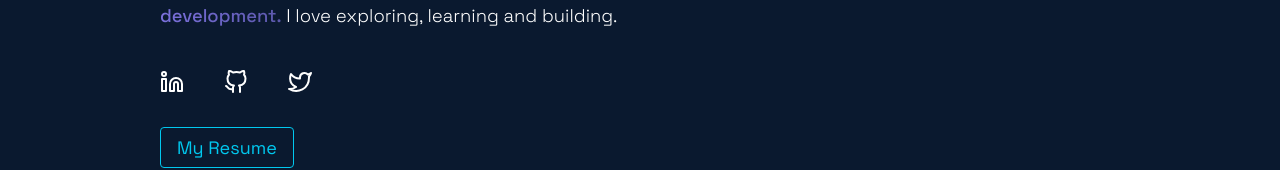
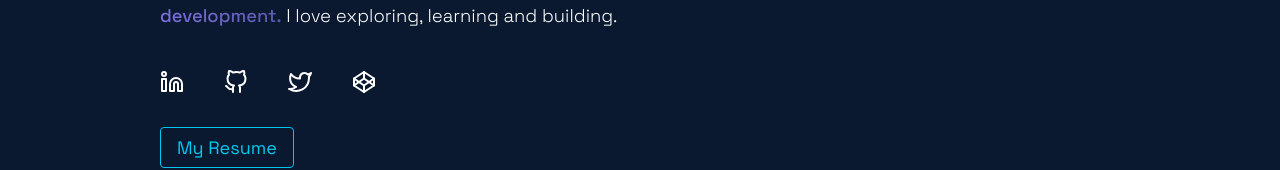
Before and after one commit to ajoykumardas12/portfolio23, a Next.js app: page / in a window 1280 px wide. Shown: the part 487-657 px from the top of the page. Built offline with nearby package versions, Linux system fonts and the light colour scheme; a web font is replaced by a local one.

Commit message:
add codepen social

```diff
--- a/app/components/SocialIcons.tsx
+++ b/app/components/SocialIcons.tsx
@@ -34,11 +34,15 @@ function SocialIcons() {
           <Twitter iconClass="icon" />
         </a>
       </li>
-      {/* <li>
-        <a href="">
-          <Codepen />
+      <li>
+        <a
+          href="https://codepen.io/Akdev12"
+          rel="noopener noreferrer"
+          target="_blank"
+        >
+          <Codepen iconClass="icon" />
         </a>
-      </li> */}
+      </li>
     </ul>
   );
 }
```
